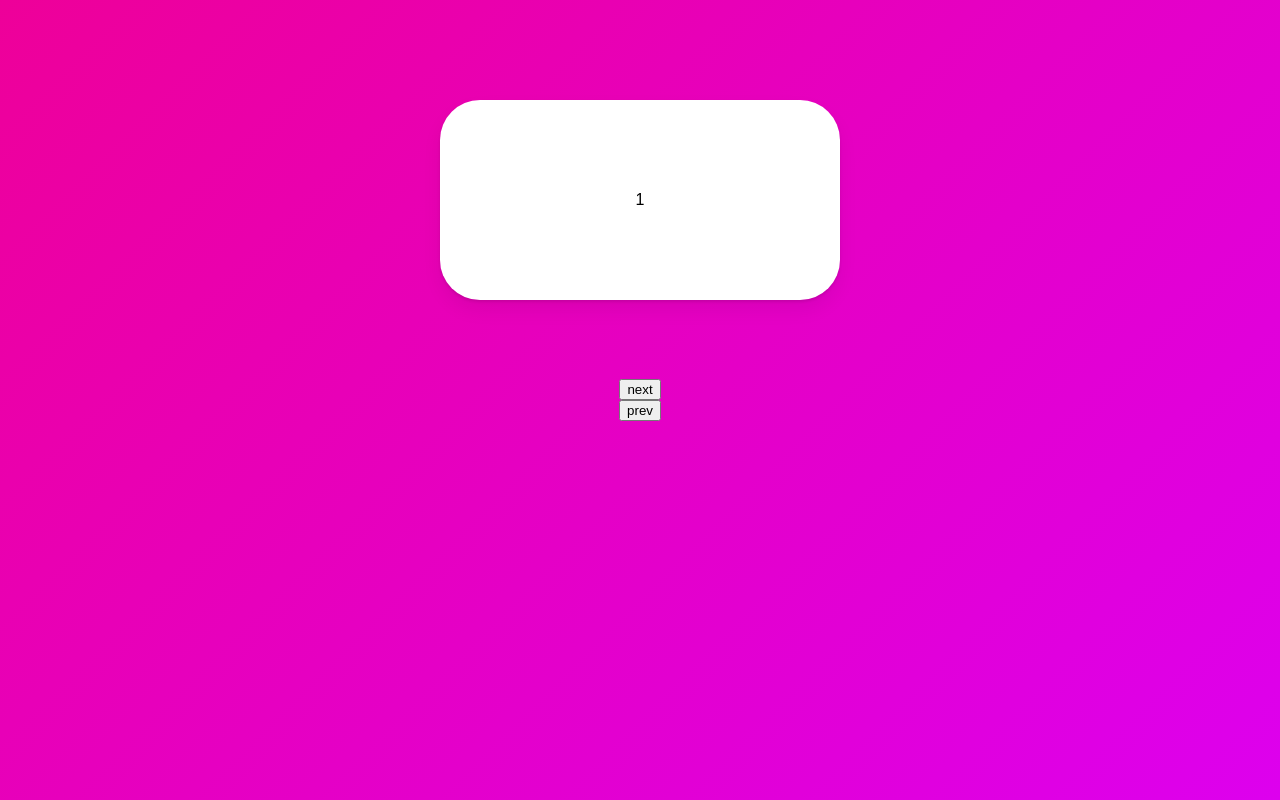
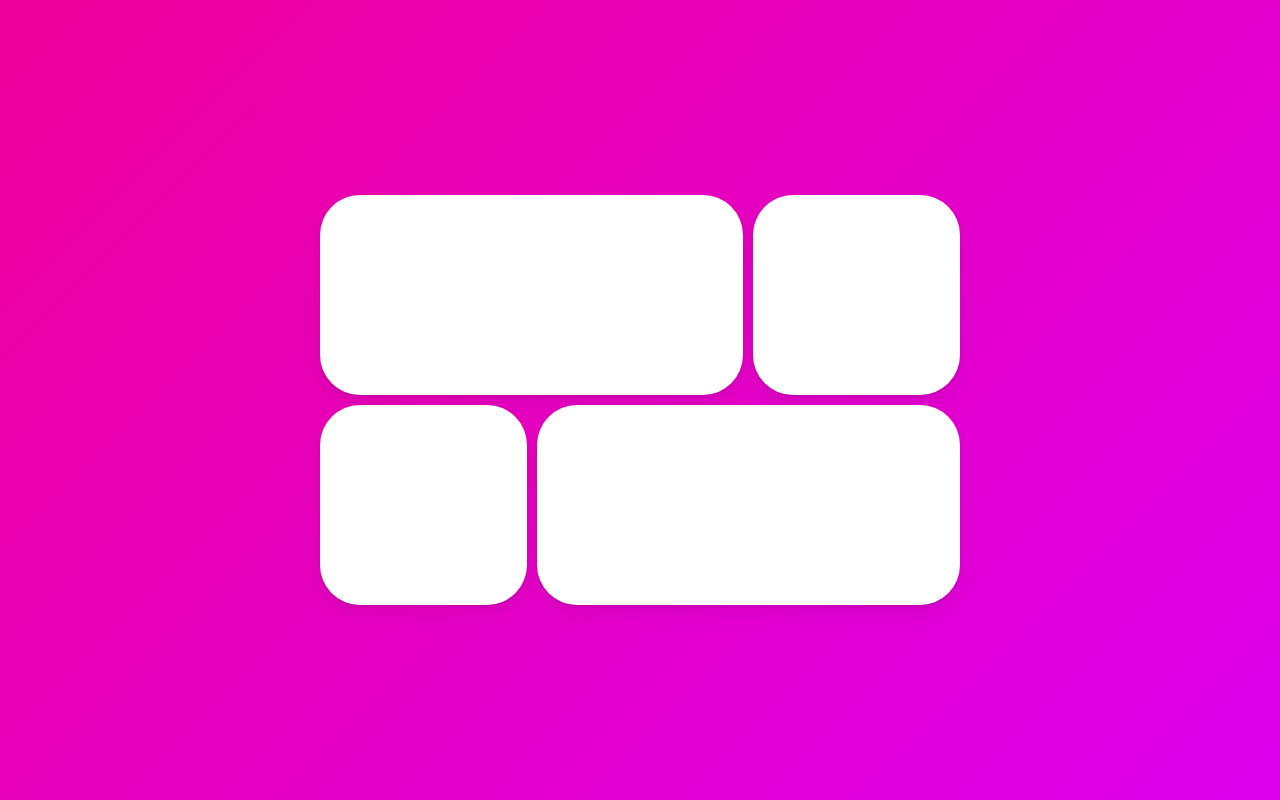
Before and after one commit to arukendev/react-masterclass, a React (Create React App) app: page / in a window 1280 px wide. Built offline with nearby package versions, Linux system fonts and the light colour scheme.

Commit message:
last part of animation

```diff
--- a/src/App.tsx
+++ b/src/App.tsx
@@ -1,79 +1,63 @@
 import styled from "styled-components";
 import { AnimatePresence, motion } from "framer-motion";
 import { useState } from "react";
+
 const Wrapper = styled(motion.div)`
   height: 100vh;
   width: 100vw;
   display: flex;
-  flex-direction: column;
+  justify-content: space-around;
+  align-items: center;
+`;
+
+const Grid = styled.div`
+  display: grid;
+  grid-template-columns: repeat(3, 1fr);
+  width: 50vw;
+  gap: 10px;
+  div:first-child,
+  div:last-child {
+    grid-column: span 2;
+  }
+`;
+
+const Box = styled(motion.div)`
+  height: 200px;
+  background-color: rgba(255, 255, 255, 1);
+  border-radius: 40px;
+  box-shadow: 0 2px 3px rgba(0, 0, 0, 0.1), 0 10px 20px rgba(0, 0, 0, 0.06);
+`;
+
+const Overlay = styled(motion.div)`
+  width: 100%;
+  height: 100%;
+  position: absolute;
+  display: flex;
   justify-content: center;
   align-items: center;
 `;
 
-const Box = styled(motion.div)`
-  width: 400px;
-  height: 200px;
-  background-color: rgba(255, 255, 255, 1);
-  border-radius: 40px;
-  position: absolute;
-  top: 100px;
-  display: flex;
-  justify-content: center;
-  align-items: center;
-  box-shadow: 0 2px 3px rgba(0, 0, 0, 0.1), 0 10px 20px rgba(0, 0, 0, 0.06);
-`;
-
-const box = {
-  entry: (isBack: boolean) => ({
-    x: isBack ? -500 : 500,
-    opacity: 0,
-    scale: 0,
-  }),
-  center: {
-    x: 0,
-    opacity: 1,
-    scale: 1,
-    transition: {
-      duration: 0.3,
-    },
-  },
-  exit: (isBack: boolean) => ({
-    x: isBack ? 500 : -500,
-    opacity: 0,
-    scale: 0,
-    transition: {
-      duration: 0.3,
-    },
-  }),
-};
-
 function App() {
-  const [visible, setVisible] = useState(1);
-  const [back, setBack] = useState(false);
-  const nextPlease = () => {
-    setBack(false);
-    setVisible((prev) => (prev === 10 ? 10 : prev + 1));
-  };
-  const prevPlease = () => {
-    setBack(true);
-    setVisible((prev) => (prev === 1 ? 1 : prev - 1));
-  };
+  const [id, setId] = useState<null | string>(null);
   return (
     <Wrapper>
-      <AnimatePresence custom={back}>
-        <Box
-          custom={back}
-          variants={box}
-          initial="entry"
-          animate="center"
-          exit="exit"
-          key={visible}
-        >
-          {visible}
-        </Box>
+      <Grid>
+        {["1", "2", "3", "4"].map((n) => (
+          <Box onClick={() => setId(n)} key={n} layoutId={n} />
+        ))}
+      </Grid>
+      <AnimatePresence>
+        {id ? (
+          <Overlay
+            onClick={() => setId(null)}
+            initial={{ backgroundColor: "rgba(0, 0, 0, 0)" }}
+            animate={{ backgroundColor: "rgba(0, 0, 0, 0.5)" }}
+            exit={{ backgroundColor: "rgba(0, 0, 0, 0)" }}
+          >
+            <Box layoutId={id} style={{ width: 400, height: 200 }} />
+          </Overlay>
+        ) : null}
       </AnimatePresence>
-      <button onClick={nextPlease}>next</button>
-      <button onClick={prevPlease}>prev</button>
     </Wrapper>
   );
 }
```
